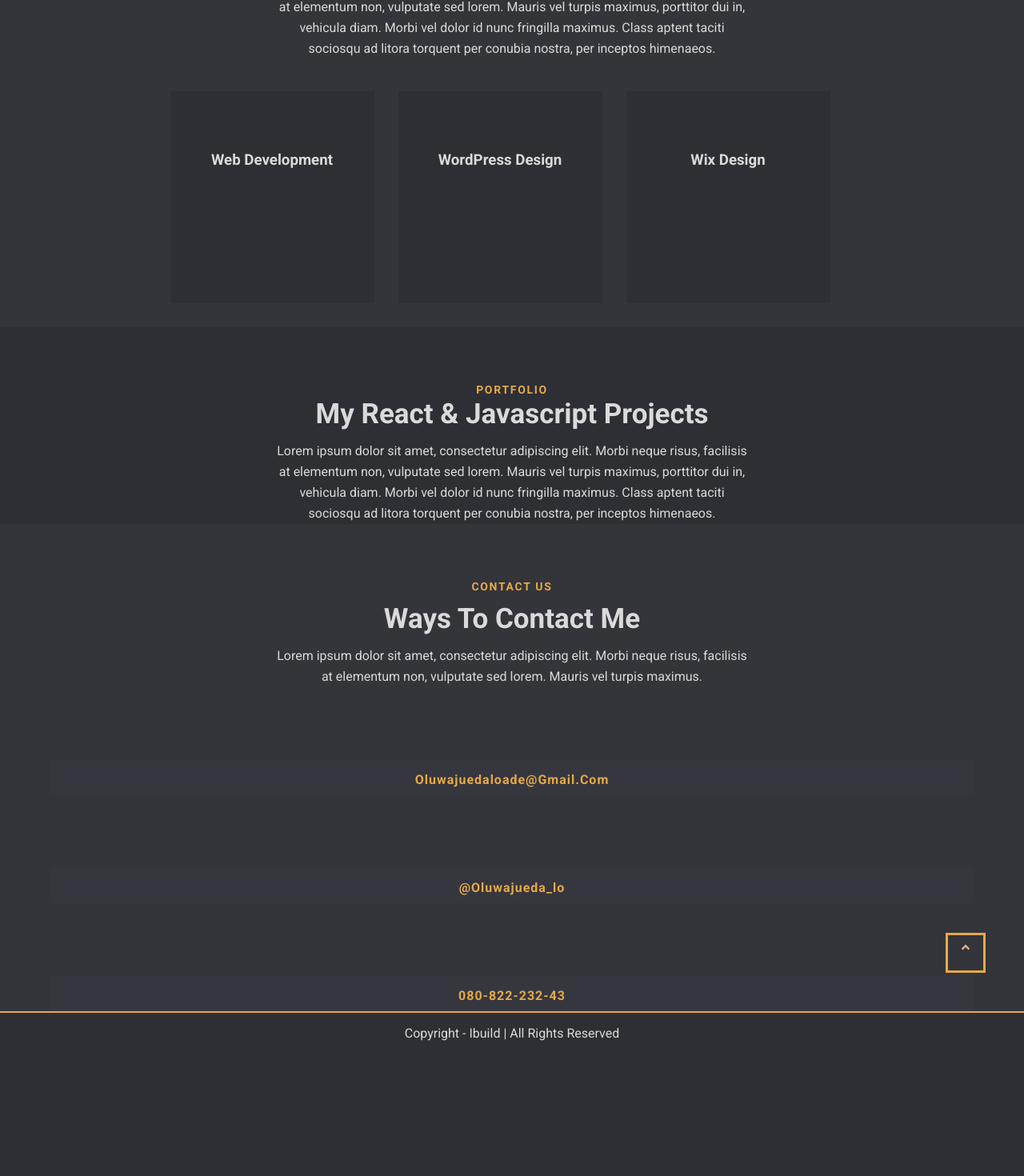
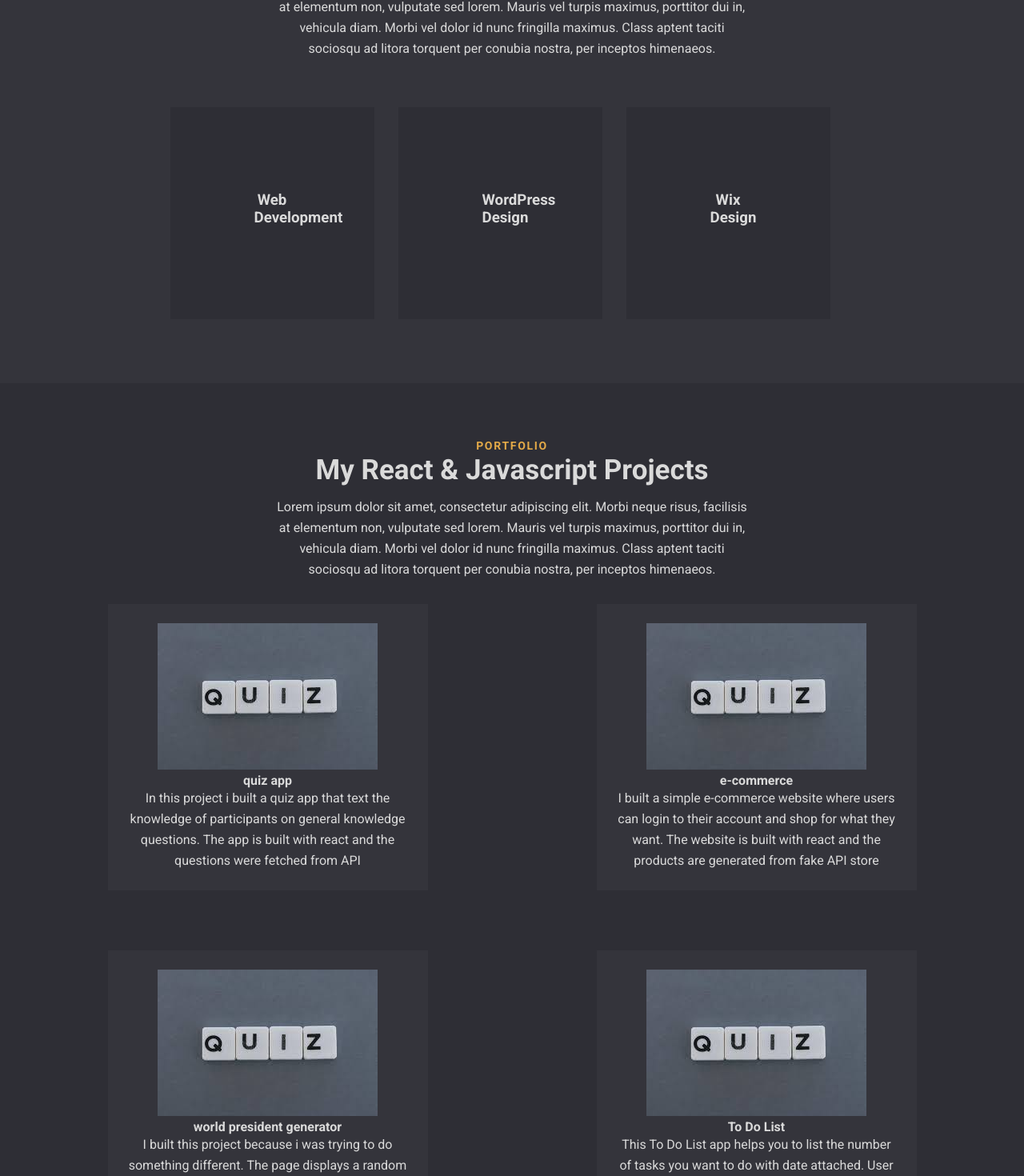
Before and after one commit to oluwajueda/portfolio-for-me, a React (Create React App) app: page / in a window 1280 px wide. Shown: the part 839-2309 px from the top of the page at 80% size. Before the commit the page ends 2157 px from the top, so only its background shows below. Built offline with nearby package versions, Linux system fonts and the light colour scheme.

Commit message:
changes made

```diff
--- a/src/Introduction.js
+++ b/src/Introduction.js
@@ -9,15 +9,16 @@ Osuolale
 <span>.</span>
 </h1>
 <div className='dash'></div>
+<button className='contact-btn'>contact me</button>
   </div>
-<button className='contact-btn'>contact me</button>
+
 
     <div className='image-div'>
         <img className='my-image' src='/photos/program-png.jpg' alt='program' />
     </div>
 
 <div className='intro'>
-    <h3>INTRODUCTION</h3>
+    <h3 className='h3'>INTRODUCTION</h3>
    <h2> Front-end Web Developer</h2>
    <p>Lorem ipsum dolor sit amet, consectetur adipiscing elit. Nam ex turpis, aliquam at nulla non, ultrices aliquam dolor.</p>
    <div className='intro-btn'>
--- a/src/Portfolio.js
+++ b/src/Portfolio.js
@@ -18,11 +18,11 @@ const Portfolio = () => {
     const {id, text, name } = data
 
     return<div key={id} className='portfolio-section'>
-        {/* <div className='portfolio-sect'>
+
         <img src='/photos/quiz-image.jpg' alt='name'/>
         <h4>{name}</h4>
         <p className='portfolio-text'>{text}</p>
-</div> */}
+
     </div>
    })
  }
--- a/src/index.css
+++ b/src/index.css
@@ -160,6 +160,7 @@ font-size: 50px;
 
 .second-part{
   background-color: #34343b ;
+
 }
 
 .first-div{
@@ -168,6 +169,7 @@ font-size: 50px;
   margin-left: auto;
   margin-right: auto;
   margin-top: 100px;
+
 
 }
 
@@ -194,18 +196,19 @@ margin-bottom: 11px;
   height: 265px;
   background-color: #2e2e35;
   margin-right: 30px;
-  margin-bottom: 30px;
+  margin-bottom: 80px;
+  padding: 30px;
 }
 
 .service-box h3{
-margin-top: 75px;
+padding: 75px;
 
 }
 .box-container{
   display: flex;
   justify-content: center;
   text-align: center;
-  margin-top: 40px;
+  margin-top: 60px;
 }
 
 .third-part-div h3 {
@@ -258,10 +261,34 @@ margin-top: 75px;
   height: 425px;
 
 } */
+.portfolio-section{
+  background-color: #34343b;
+  margin-bottom: 5px;
+  width: 400px;
+  padding: 24px;
+  text-align: center;
+  justify-content: center;
+    align-items: center;
+    text-align: center;
+      margin: 0 auto;
+      margin-bottom: 45px;
+
+}
+.portfolio-map{
+  display: grid;
+  grid-template-columns: 1fr 1fr;
+  grid-gap: 30px;
+  padding: 30px;
+  grid-column-gap: 2px;
+
+
+}
+
 
 .fourth-part {
   background-color: #34343b;
   position: relative;
+  height: 100vh;
 
 }
 
@@ -296,19 +323,10 @@ margin-top: 75px;
   text-align: center;
   margin: 0 auto;
   display: flex;
-  flex-direction: column;
+  flex-direction: row;
 }
 
-.socials{
-  background: #36363e;
 
-   width: 90%;
-   height: 45px;
-
-   margin: 0 auto;
-    margin-top: 90px;
-    padding-top: 16px;
-}
 
 .socials a{
  color: #e4aa48
@@ -369,6 +387,14 @@ margin-top: 75px;
       display: block;
 
     }
+    .intro-name h1{
+        font-size: 25px;
+        margin-bottom: 0px;
+    }
+
+    .sidebar-toggle{
+      margin-left: 90px;
+    }
     .nav-menu{
       display: none;
     }
@@ -388,19 +414,32 @@ margin-top: 75px;
     .imgage-div{
       display: none;
     }
+
+
     .my-image{
       display: none;
     }
 
     .dash{
-      display: inline-block;
+      margin-bottom: 15px;
+      margin-left: 8px;
 
     }
     .contact-btn{
       margin-bottom: 40px;
+      display: flex;
+      text-align: center;
+      justify-content: center;
+      align-items: center;
+      margin: 0 auto;
+      margin-bottom: 30px;
+      margin-top: 30px;
     }
     .intro h3{
       font-size: 14px
+    }
+    .h3{
+      display: none;
     }
     .intro h2 {
       font-size: 25px;
@@ -416,15 +455,16 @@ margin-top: 75px;
     .portfolio-map{
      display: flex;
      flex-direction: column;
+
     }
     .portfolio-section{
       display: grid;
       grid-template-rows: 1fr 1fr 1fr 1fr;
+      height: 400px;
+      width: 100%;
+
     }
-    .socials-div{
-      display: flex;
-      flex-direction: column;
-    }
+
     .first-div h2{
       font-size: 25px;
     }
@@ -437,9 +477,9 @@ margin-top: 75px;
 
         }
 
-        .p-div{
+        /* .p-div{
           width: 100%;
-        }
+        } */
     .introduction{
       display: flex;
       flex-direction: column;
@@ -508,21 +548,40 @@ margin-top: 75px;
                                  }
      .fourth-part-div{
       width: 100%;
+
      }
          .portfolio-map {
            margin: 0 auto;
            display: flex;
            flex-direction: column;
 
-
+          width: 100%;
            text-align: center;
 
          }
-                 .portfolio-sect {
-                   background-color: #34343b;
+                 .socials-div {
+                   display: flex;
+                   flex-direction: column;
+
+                   margin-top: 10px;
+
+                 }
+                                 .socials {
+                                   background: #36363e;
+
+                                   width: 95%;
+                                   height: 45px;
+
+                                   margin: 25px auto;
+                                   padding: 12px;
 
 
 
-
-                 }
+                                 }
+                            .service-box h3 {
+                            padding: 15px;
+                              text-align: center;
+                              align-items: center;
+                              margin-top: 13px;
+                            }
 }
```
